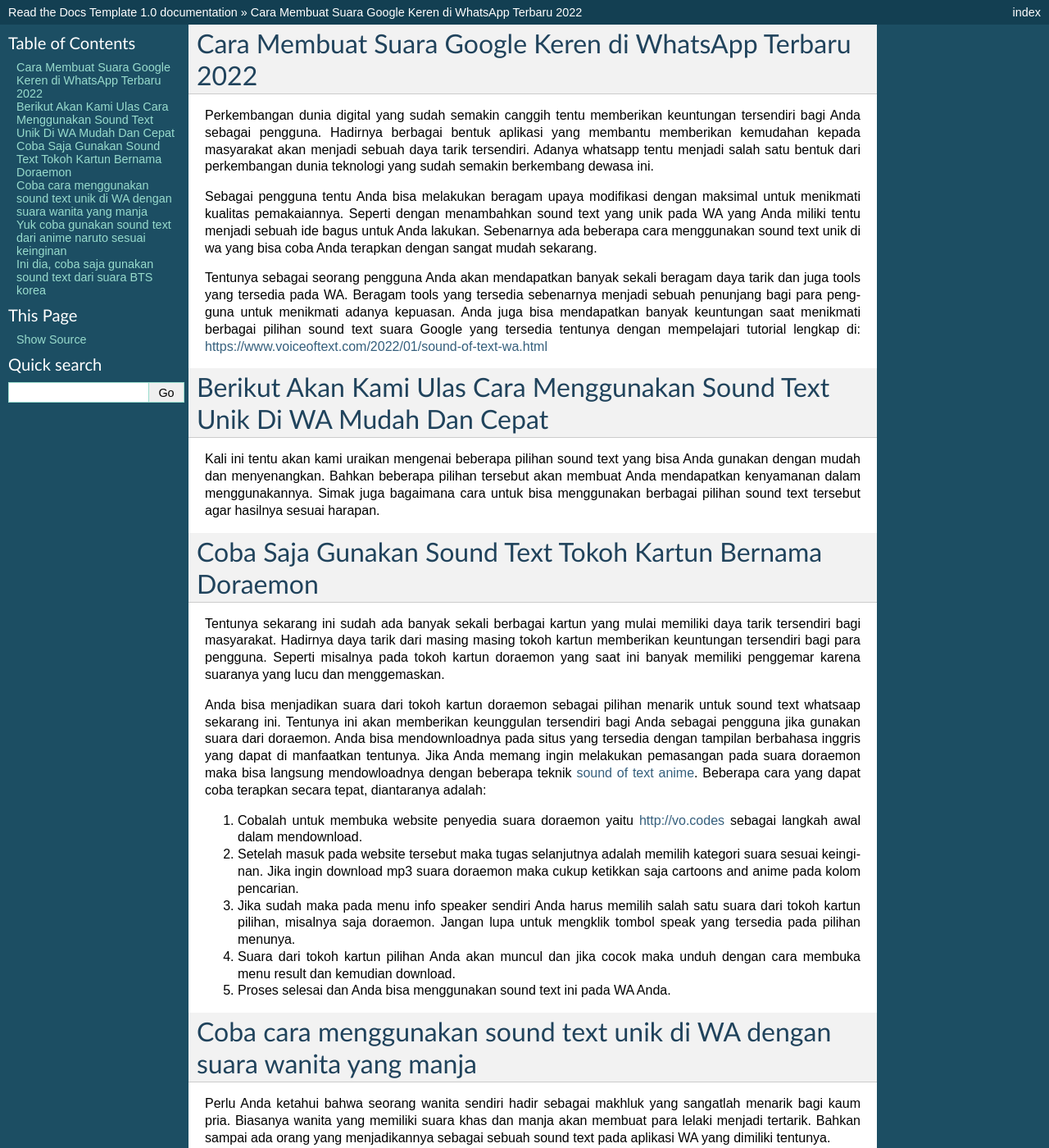
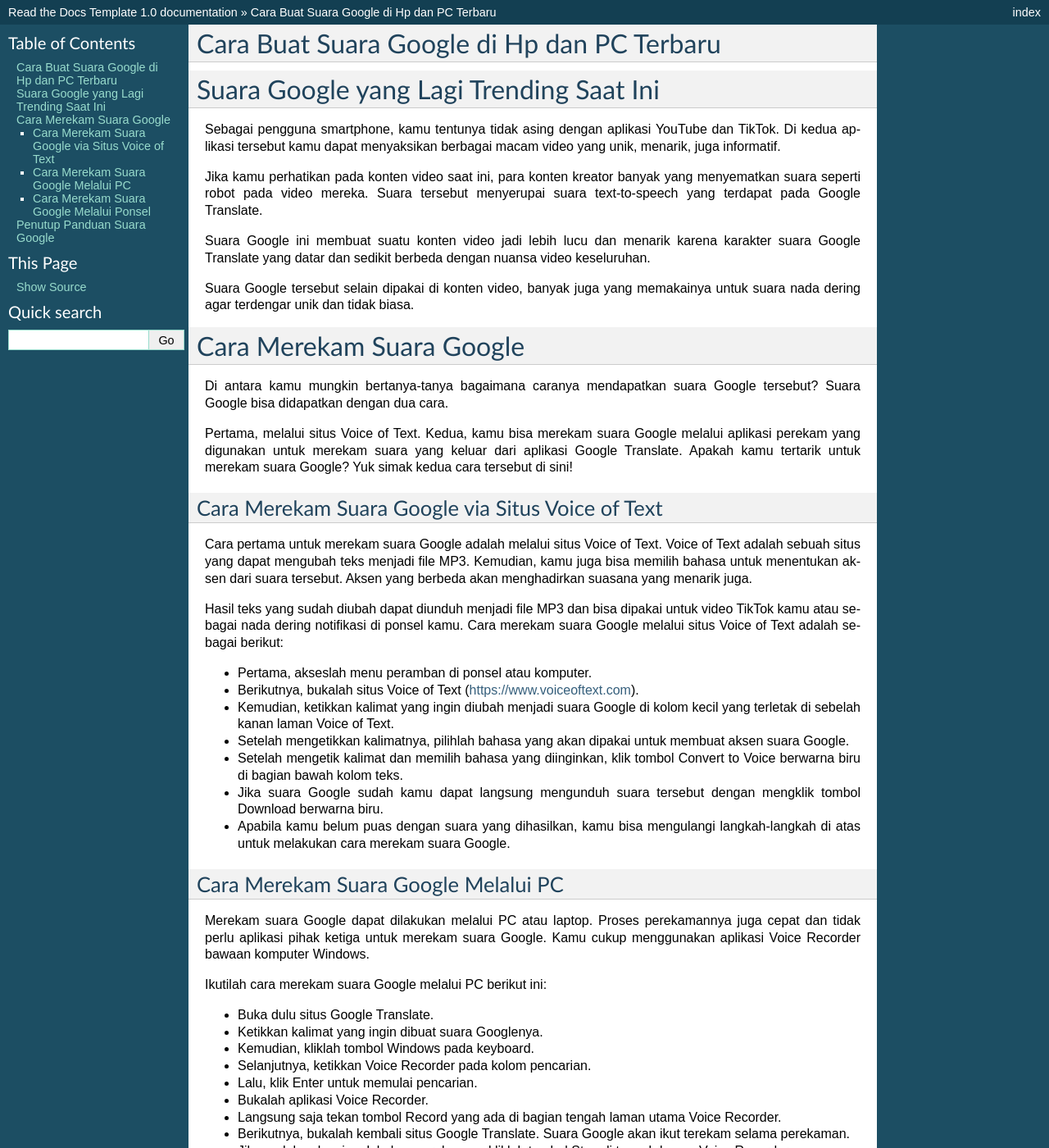
Before and after one commit to zaidmg/taichi, a Sphinx documentation site: the page built from docs/index.rst, in a window 1280 px wide and 1400 px high. Shown: the whole window at 82% size. Built offline with Sphinx 7.4.7, drawn with Linux system fonts in a browser that asks for light colours; some of the changed text lies outside the part shown.

Commit message:
Update index.rst

```diff
--- a/docs/index.rst
+++ b/docs/index.rst
@@ -3,76 +3,76 @@
    You can adapt this file completely to your liking, but it should at least
    contain the root `toctree` directive.
 
-Cara Membuat Suara Google Keren di WhatsApp Terbaru 2022
+Cara Buat Suara Google di Hp dan PC Terbaru
 ======================================
 
-Perkembangan dunia digital yang sudah semakin canggih tentu memberikan keuntungan tersendiri bagi Anda sebagai pengguna. Hadirnya berbagai bentuk aplikasi yang membantu memberikan kemudahan kepada masyarakat akan menjadi sebuah daya tarik tersendiri. Adanya whatsapp tentu menjadi salah satu bentuk dari perkembangan dunia teknologi yang sudah semakin berkembang dewasa ini.
+Suara Google yang Lagi Trending Saat Ini
+==================
+Sebagai pengguna smartphone, kamu tentunya tidak asing dengan aplikasi YouTube dan TikTok. Di kedua aplikasi tersebut kamu dapat menyaksikan berbagai macam video yang unik, menarik, juga informatif.
 
-Sebagai pengguna tentu Anda bisa melakukan beragam upaya modifikasi dengan maksimal untuk menikmati kualitas pemakaiannya. Seperti dengan menambahkan sound text yang unik pada WA yang Anda miliki tentu menjadi sebuah ide bagus untuk Anda lakukan. Sebenarnya ada beberapa cara menggunakan sound text unik di wa yang bisa coba Anda terapkan dengan sangat mudah sekarang.
+Jika kamu perhatikan pada konten video saat ini, para konten kreator banyak yang menyematkan suara seperti robot pada video mereka. Suara tersebut menyerupai suara text-to-speech yang terdapat pada Google Translate.
 
-Tentunya sebagai seorang pengguna Anda akan mendapatkan banyak sekali beragam daya tarik dan juga tools yang tersedia pada WA. Beragam tools yang tersedia sebenarnya menjadi sebuah penunjang bagi para pengguna untuk menikmati adanya kepuasan. Anda juga bisa mendapatkan banyak keuntungan saat menikmati berbagai pilihan sound text suara Google yang tersedia tentunya dengan mempelajari tutorial lengkap di: https://www.voiceoftext.com/2022/01/sound-of-text-wa.html
+Suara Google ini membuat suatu konten video jadi lebih lucu dan menarik karena karakter suara Google Translate yang datar dan sedikit berbeda dengan nuansa video keseluruhan.
 
-Berikut Akan Kami Ulas Cara Menggunakan Sound Text Unik Di WA Mudah Dan Cepat
-======================================
-Kali ini tentu akan kami uraikan mengenai beberapa pilihan sound text yang bisa Anda gunakan dengan mudah dan menyenangkan. Bahkan beberapa pilihan tersebut akan membuat Anda mendapatkan kenyamanan dalam menggunakannya. Simak juga bagaimana cara untuk bisa menggunakan berbagai pilihan sound text tersebut agar hasilnya sesuai harapan.
+Suara Google tersebut selain dipakai di konten video, banyak juga yang memakainya untuk suara nada dering agar terdengar unik dan tidak biasa.
 
-Coba Saja Gunakan Sound Text Tokoh Kartun Bernama Doraemon
-======================================
-Tentunya sekarang ini sudah ada banyak sekali berbagai kartun yang mulai memiliki daya tarik tersendiri bagi masyarakat. Hadirnya daya tarik dari masing masing tokoh kartun memberikan keuntungan tersendiri bagi para pengguna. Seperti misalnya pada tokoh kartun doraemon yang saat ini banyak memiliki penggemar karena suaranya yang lucu dan menggemaskan.
+Cara Merekam Suara Google
+=================
+Di antara kamu mungkin bertanya-tanya bagaimana caranya mendapatkan suara Google tersebut? Suara Google bisa didapatkan dengan dua cara.
 
-Anda bisa menjadikan suara dari tokoh kartun doraemon sebagai pilihan menarik untuk sound text whatsaap sekarang ini. Tentunya ini akan memberikan keunggulan tersendiri bagi Anda sebagai pengguna jika gunakan suara dari doraemon. Anda bisa mendownloadnya pada situs yang tersedia dengan tampilan berbahasa inggris yang dapat di manfaatkan tentunya.
-Jika Anda memang ingin melakukan pemasangan pada suara doraemon maka bisa langsung mendowloadnya dengan beberapa teknik `sound of text anime <https://www.technolati.com/2021/12/sound-of-text-wa-suara-anime-dan-wanita.html>`_. Beberapa cara yang dapat coba terapkan secara tepat, diantaranya adalah:
+Pertama, melalui situs Voice of Text. Kedua, kamu bisa merekam suara Google melalui aplikasi perekam yang digunakan untuk merekam suara yang keluar dari aplikasi Google Translate. Apakah kamu tertarik untuk merekam suara Google? Yuk simak kedua cara tersebut di sini!
 
-1. Cobalah untuk membuka website penyedia suara doraemon yaitu http://vo.codes sebagai langkah awal dalam mendownload.
-2. Setelah masuk pada website tersebut maka tugas selanjutnya adalah memilih kategori suara sesuai keinginan. Jika ingin download mp3 suara doraemon maka cukup ketikkan saja cartoons and anime pada kolom pencarian.
-3. Jika sudah maka pada menu info speaker sendiri Anda harus memilih salah satu suara dari tokoh kartun pilihan, misalnya saja doraemon. Jangan lupa untuk mengklik tombol speak yang tersedia pada pilihan menunya.
-4. Suara dari tokoh kartun pilihan Anda akan muncul dan jika cocok maka unduh dengan cara membuka menu result dan kemudian download.
-5. Proses selesai dan Anda bisa menggunakan sound text ini pada WA Anda.
+Cara Merekam Suara Google via Situs Voice of Text
+-------------------
+Cara pertama untuk merekam suara Google adalah melalui situs Voice of Text. Voice of Text adalah sebuah situs yang dapat mengubah teks menjadi file MP3. Kemudian, kamu juga bisa memilih bahasa untuk menentukan aksen dari suara tersebut. Aksen yang berbeda akan menghadirkan suasana yang menarik juga.
 
-Coba cara menggunakan sound text unik di WA dengan suara wanita yang manja
-======================================
+Hasil teks yang sudah diubah dapat diunduh menjadi file MP3 dan bisa dipakai untuk video TikTok kamu atau sebagai nada dering notifikasi di ponsel kamu. Cara merekam suara Google melalui situs Voice of Text adalah sebagai berikut:
 
-Perlu Anda ketahui bahwa seorang wanita sendiri hadir sebagai makhluk yang sangatlah menarik bagi kaum pria. Biasanya wanita yang memiliki suara khas dan manja akan membuat para lelaki menjadi tertarik. Bahkan sampai ada orang yang menjadikannya sebagai sebuah sound text pada aplikasi WA yang dimiliki tentunya.
+•	Pertama, akseslah menu peramban di ponsel atau komputer.
+•	Berikutnya, bukalah situs Voice of Text (https://www.voiceoftext.com).
+•	Kemudian, ketikkan kalimat yang ingin diubah menjadi suara Google di kolom kecil yang terletak di sebelah kanan laman Voice of Text.
+•	Setelah mengetikkan kalimatnya, pilihlah bahasa yang akan dipakai untuk membuat aksen suara Google.
+•	Setelah mengetik kalimat dan memilih bahasa yang diinginkan, klik tombol Convert to Voice berwarna biru di bagian bawah kolom teks.
+•	Jika suara Google sudah kamu dapat langsung mengunduh suara tersebut dengan mengklik tombol Download berwarna biru.
+•	Apabila kamu belum puas dengan suara yang dihasilkan, kamu bisa mengulangi langkah-langkah di atas untuk melakukan cara merekam suara Google.
 
-Sebenarnya untuk bisa membuat sound berlatar belakang suara wanita manja sendiri tidaklah begitu sulit untuk dilakukan. Anda hanya perlu untuk menggunakan tools pengubah teks dengan cara cara yang mudah. Beberapa `cara menggunakan sound of text wa <https://karinov.co.id/cara-menggunakan-sound-of-text-wa/>`_ ini akan membantu Anda mendapatkan kesempatan gunakan sound bersuara wanita yang manja, diantaranya adalah:
+Cara Merekam Suara Google Melalui PC
+-----------------------------
+Merekam suara Google dapat dilakukan melalui PC atau laptop. Proses perekamannya juga cepat dan tidak perlu aplikasi pihak ketiga untuk merekam suara Google. Kamu cukup menggunakan aplikasi Voice Recorder bawaan komputer Windows.
 
-- Pertama tama Anda harus terlebih dahulu untuk membuka website dari https://botika.online/texttospeech/ sebagai langkah awalnya.
-- Setelah itu anda akan bertemu dengan kolom kosong dan isilah teks pada kolom tersebut sesuai keinginan.
-- Jika sudah selesai, Anda perlu untuk memilih berbagai jenis suara manja yang sesuai kenginan mulai dari female 1 hingga banyak pilihan lainnya.
-- Jangan lupa untuk centang terlebih dahulu kode captcha yang tersedia sebagai sebuah bukti bahwa Anda bukanlah sebuah robot.
-- Lakukan download dan prosesnya akan berlangsung hingga selesai dan nantinya akan tersimpan pada android Anda. Jika ingin mendengarkan hasil audio yang telah di download maka tekan saja tombol play yang tersedia.
+Ikutilah cara merekam suara Google melalui PC berikut ini:
 
-Yuk coba gunakan sound text dari anime naruto sesuai keinginan
-======================================
+•	Buka dulu situs Google Translate.
+•	Ketikkan kalimat yang ingin dibuat suara Googlenya.
+•	Kemudian, kliklah tombol Windows pada keyboard.
+•	Selanjutnya, ketikkan Voice Recorder pada kolom pencarian.
+•	Lalu, klik Enter untuk memulai pencarian.
+•	Bukalah aplikasi Voice Recorder.
+•	Langsung saja tekan tombol Record yang ada di bagian tengah laman utama Voice Recorder.
+•	Berikutnya, bukalah kembali situs Google Translate. Suara Google akan ikut terekam selama perekaman.
+•	Jika sudah selesai melakukan perekaman, kliklah tombol Stop di tengah laman Voice Recorder.
+•	Atau jika kamu ingin berhenti sejenak, kamu bisa memberi jeda saat merekam dengan menekan tombol pause kecil di sisi kiri bawah.
+•	Kamu bisa mendengarkan rekaman dengan mengklik tombol titik tiga horizontal yang terletak di sebelah kanan bawah layar.
 
-Mungkin Anda merupakan salah satu penggemar dari serial anime berjudul naruto bukan? Tentu sangat sayang jika tidak menggunakan suaranya pada WA. Padahal untuk bisa menggunakan suara asli dari serial anime naruto sendiri sangatlah mudah loh untuk dilakukan. Coba saja lakukan langkah langkah berikut ini agar Anda bisa menerapkan yang terbaik untuk pendownload-an.
+Cara Merekam Suara Google Melalui Ponsel
+-------------------------------
+Merekam suara Google melalui ponsel dinilai lebih praktis dibandingkan di PC atau laptop. Sebelum merekam suara Google, kamu bisa mengunduh sebuah aplikasi perekam agar bisa merekam suara Google Translate.
 
-- Lihat juga: `Sound of text notifikasi whatsapp <https://news.google.com/articles/CAIiEB9XC-Uk6X0R2vYCs0pJQX0qGQgEKhAIACoHCAow98imCzDf074DMKmVkAc?uo=CAUiRWh0dHBzOi8vd3d3LmdpZnRjYXJkLmNvLmlkL3NvdW5kLW9mLXRleHQtd2EtamFkaS1ub3RpZmlrYXNpLXdoYXRzYXBwL9IBAA&hl=en-ID&gl=ID&ceid=ID%3Aen>`_
+Salah satu aplikasi yang umumnya dipakai adalah Easy Voice Recorder. Sebelum merekam suara Google via ponsel, kamu unduh dulu aplikasi Easy Voice Recorder agar bisa merekam suara Google lebih mudah. Beginilah cara merekam suara Google melalui ponsel:
 
-Sebenarnya untuk bisa melakukan pembuatannya sendiri ada setidaknya dua rekomendasi yang bisa Anda pakai sebagai pengguna. Anda bisa menggunakan https.//www.vo.codes atau bisa pula menggunakan https://uberduck.ai sebagai pilihannya. Keduanya tentu memiliki keunikan masing masing yang bisa Anda nikmati sebagai pengguna suara sound text tentunya.
-Sebenarnya vo sendiri hadir sebagai sebuah tools yang sekarang ini memiliki popularitas yang jauh lebih tnggi. Bahkan saat ini namanya telah berganti sehingga membuatnya jauh lebih terkenal pada setiap masyarakat. Untuk dapat mendownload mp3 suara kartun naruto sendiri cara cara yang dapat Anda terapkan diantaranya adalah:
+•	Pertama, bukalah aplikasi Easy Voice Recorder di ponsel.
+•	Selanjutnya, tekanlah tombol Record di laman utama Easy Voice Recorder.
+•	Berikutnya, akses aplikasi Google Translate.
+•	Ketikkan kalimat yang ingin direkam suaranya.
+•	Setelah mengetikkan kalimatnya, klik tombol Speaker untuk menyuarakan kalimat tersebut.
+•	Suara Google Translate kini sudah terekam.
+•	Setelah itu, tekan tombol centang di sebelah kanan tombol Record untuk menghentikan perekaman.
+•	Kemudian, untuk mendengarkan rekaman suara Google, pergi ke menu Listen.
 
-- Pertama tama Anda harus masuk terlebih dahulu pada https://fakeyou.com/ sebagai langkah awal untuk mendownload.
-- Setelah Anda masuk pada websitenya maka kemudian perlu memilih kategori dari suara yaitu anime pada kolom pencarian yang tersedia.
-- Jika sudah maka Anda akan menemukan berbagai pilihan karakter dari suara naruto uzumaki yang tersedia. Tugas Anda adalah memilih salah satu dari beragam pilihan yang tersedia untuk digunakan.
-- Masukkanlah teks yang sesuai dengan keinginan Anda dalam bentuk bahasa inggris.
-- Jika sudah selesai maka klik speak dan lakukan download hingga prosesnya selesai untuk dilakukan.
-Tentunya jika Anda ingin mendownload sound text naruto pada website tersebut maka perlu agar mendaftarkan akun terlebih dahulu. Ini penting agar Anda bisa melakukan download dengan mudah pada situs https://fakeyou.com/ nantinya.
+Dengan cara merekam suara Google yang sangat mudah ini, kamu dapat menggunakan suara Google dalam berbagai bahasa pilihan kamu sebagai nada dering notifikasi WhatsApp atau disematkan ke dalam konten video TikTok, Instagram, atau YouTube.
 
-Ini dia, coba saja gunakan sound text dari suara BTS korea
-======================================
+Penutup Panduan Suara Google
+==================
+Demikianlah informasi mengenai suara Google yang sedang happening saat ini beserta dua cara merekam suara Google. Kamu dapat merekam suara Google melalui PC atau melalui smartphone dengan sebuah aplikasi perekam.
 
-Tentunya tren kpop saat ini sudah banyak sekali masuk kedalam kehidupan setiap orang dan seakan akan membuat banyak orang menjadi candu. Bahkan beberapa grub kpop yang saat ini hadir telah berhasil mencuri perhatian banyak orang, salah satunya adalah BTS. Banyak sekali anak muda yang saat ini begitu menggandrungi suara dari personil BTS tanpa terkecuali.
-
-Lihat juga: `Cara download sound TikTok <https://www.voiceoftext.com/2022/01/download-mp3-lagu-tiktok-dengan.html>`_
-
-Mungkin Anda adalah salah satu orang yang benar benar fans dari BTS dan ingin agar suara personilnya selalu terdengar di telinga. Untuk itu maka Anda bisa menjadikan suara dari setiap personilnya sebagai sound text dari WA yang digunakan tentunya. Bahkan untuk melakukan download sendiri sangatlah mudah untuk Anda lakukan, dimana Anda hanya perlu ikuti langkah langkah berikut ini:
-
-1. Pertama tama hanya perlu membuka situs dari https://soundoftext.com/ sebagai langkah awalnya.
-2. Setelah itu Anda perlu memilih bahasa korea pada pilihan bahasa tersedia.
-3. Masukkanlah kalimat yang ingin Anda jadikan sebagai sebuah sound text nantinya dari suara personil BTS yang di inginkan.
-4. Setelah itu hanya perlu klik submit dan kemudian unduhlah mp3 dengan menekan tombol download yang tersedia pada pilihan.
-5. Tunggulah hingga prosesnya selesai dan suara BTS bisa tersimpan pada android milik Anda nantinya.
-
-Nah, jika Anda ingin memasang suara pilihan pada WA maka caranya sangatlah mudah dimana Anda hanya perlu masuk pada apk. Kemudian masuklah pada meu pengaturan dan pilih menu notifikasi yang tersedia dalam pilihannya. Pilih nada notifikasi yang Anda inginkan dan pilihlah suara yang sebelumnya sudah di download.
-Mudah bukan untuk menerapkan cara menggunakan sound text unik di WA dengan mudah dan juga lucu, semoga ini dapat bermanfaat ya.
+Aplikasi perekam ini digunakan untuk mendapatkan suara Google lebih mudah. Semoga informasi ini berguna untuk kamu yang sedang mencari cara merekam suara Google untuk membuat nada notifikasi kamu semakin anti-mainstream atau mencari efek suara yang menarik untuk konten TikTok. Selamat mencoba!
```
